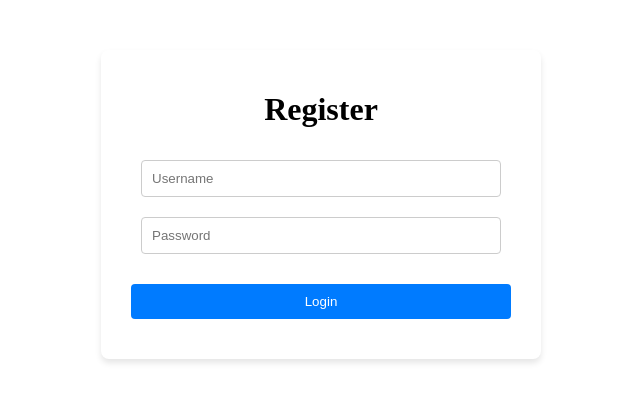
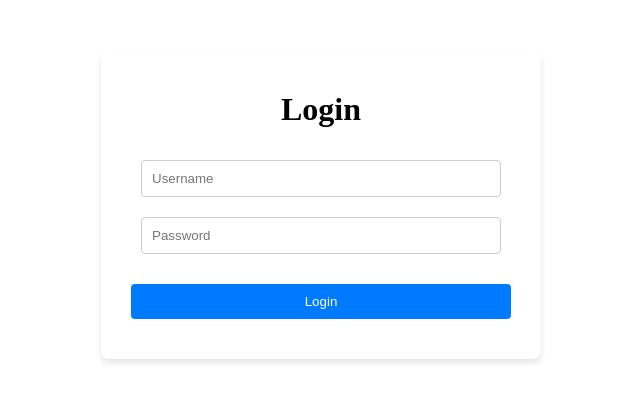
Before and after one commit to ducoday12345/django_react, a React (Vite) app in the folder frontend/: page /login in a window 1280 px wide. Shown: the top 402 px of the page, without its empty margins (319-959 px from the left). Built offline with nearby package versions, Linux system fonts and the light colour scheme; no server answers.

Commit message:
fix form-container name

```diff
--- a/frontend/src/components/Form.jsx
+++ b/frontend/src/components/Form.jsx
@@ -36,7 +36,7 @@ function Form({route, method}) {
     }
 
     return <form onSubmit={handleSubmit} className="form-container">
-        <h1>{method === "Login" ? "Login" : "Register"}</h1>
+        <h1>{name}</h1>
         <input
             className="form-input"
             type="text"
```
